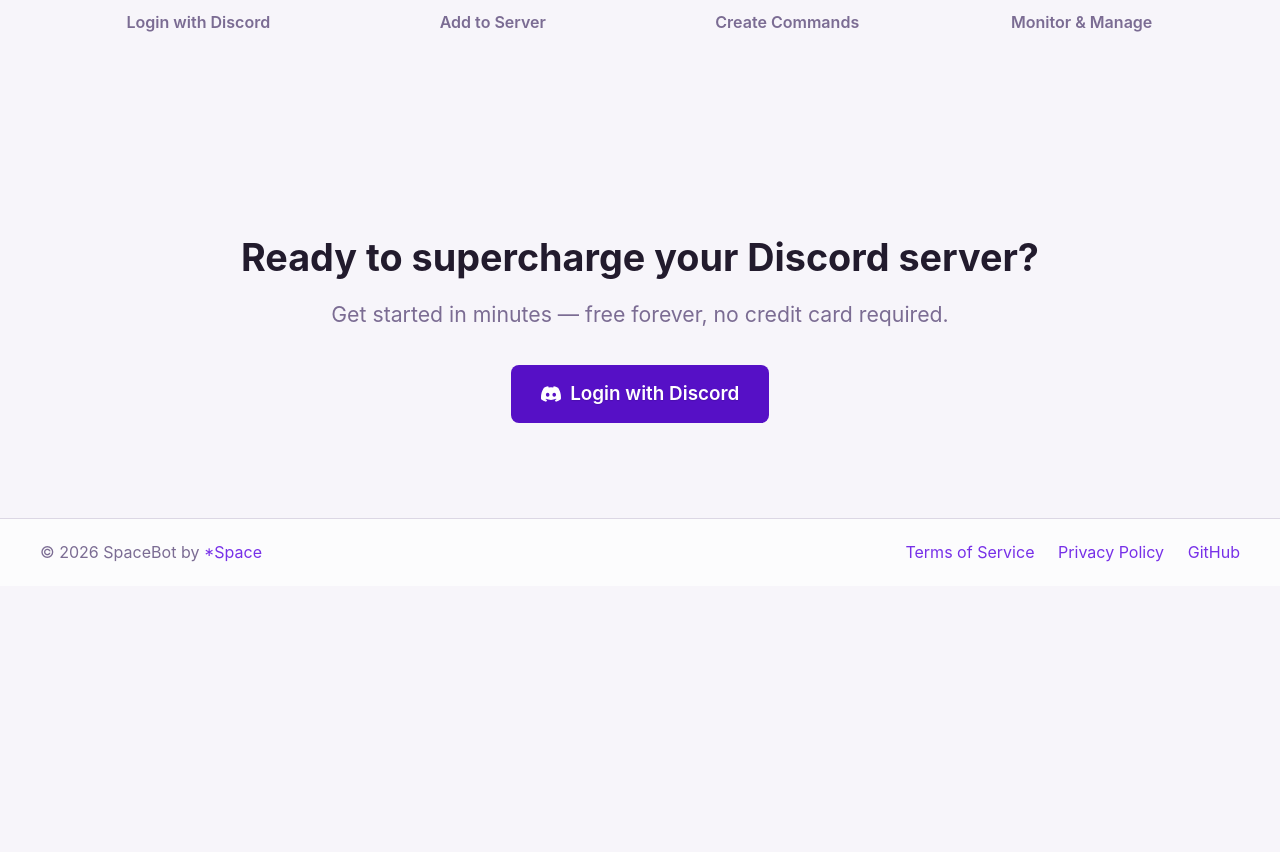
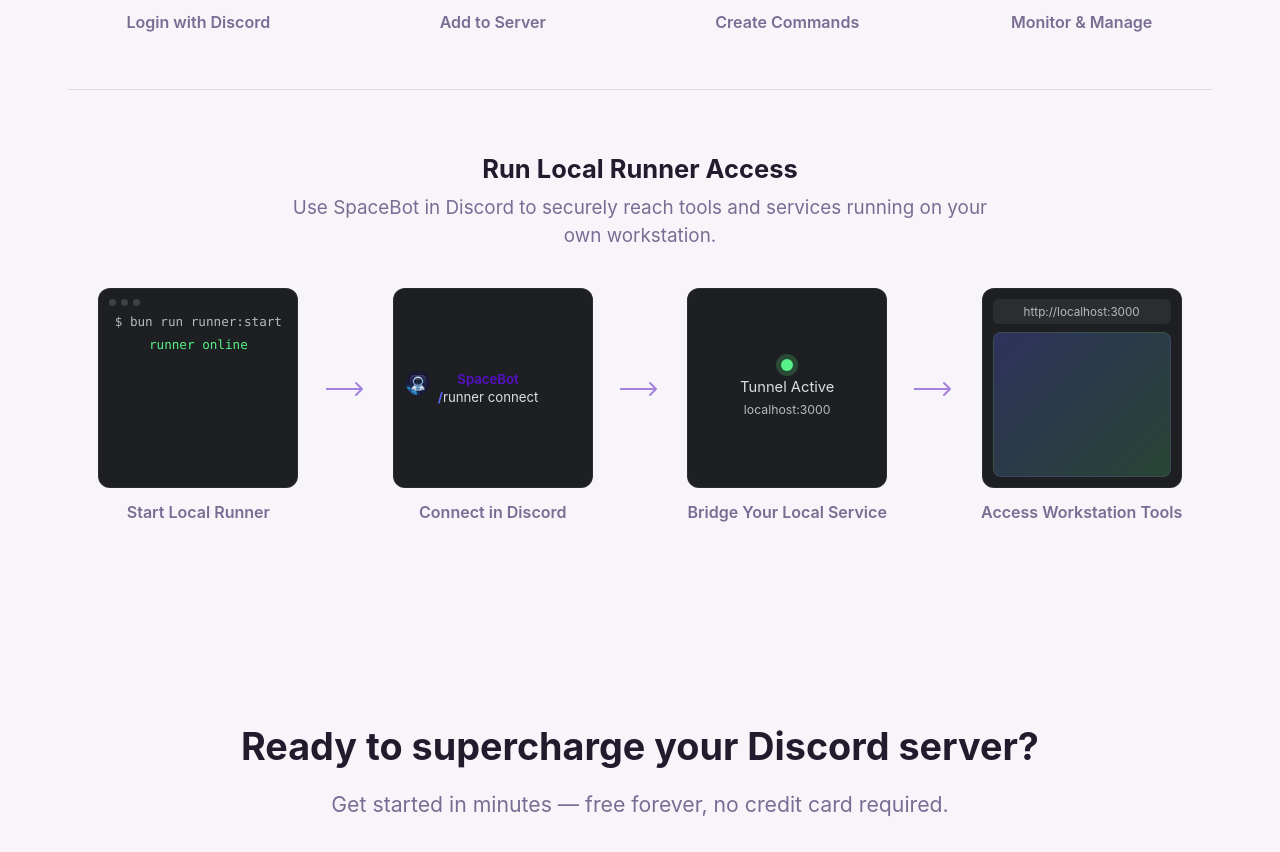
Before and after one commit to starspacegroup/spacebot, a SvelteKit app: page / in a window 1280 px wide. Shown: the part 4112-4964 px from the top of the page. Before the commit the page ends 4698 px from the top, so only its background shows below. Built offline with nearby package versions, Linux system fonts and the light colour scheme; no server answers.

Commit message:
feat: add local runner access flow with step-by-step instructions and UI enhancements

```diff
--- a/src/routes/+page.svelte
+++ b/src/routes/+page.svelte
@@ -266,6 +266,70 @@
 					</div>
 				</div>
 				<span class="step-label">Monitor & Manage</span>
+			</div>
+		</div>
+
+		<div class="how-it-works-subflow">
+			<h3>Run Local Runner Access</h3>
+			<p class="how-it-works-subtitle">Use SpaceBot in Discord to securely reach tools and services running on your own workstation.</p>
+
+			<div class="steps steps-local-runner">
+				<div class="step">
+					<div class="step-card">
+						<div class="mock-terminal">
+							<div class="mock-terminal-header">
+								<span></span><span></span><span></span>
+							</div>
+							<div class="mock-terminal-line">$ bun run runner:start</div>
+							<div class="mock-terminal-line ok">runner online</div>
+						</div>
+					</div>
+					<span class="step-label">Start Local Runner</span>
+				</div>
+
+				<div class="step-connector"><svg width="40" height="24" viewBox="0 0 40 24" fill="none"><path d="M0 12h36m0 0l-6-6m6 6l-6 6" stroke="var(--color-primary-button)" stroke-width="2" stroke-linecap="round" stroke-linejoin="round" opacity="0.5"/></svg></div>
+
+				<div class="step">
+					<div class="step-card">
+						<div class="mock-chat mock-chat-local">
+							<div class="mock-message">
+								<div class="mock-msg-avatar">
+									<img src="/logo.webp" alt="" width="24" height="24" />
+								</div>
+								<div class="mock-msg-body">
+									<span class="mock-msg-name">SpaceBot</span>
+									<span class="mock-msg-text"><span class="mock-slash">/</span>runner connect</span>
+								</div>
+							</div>
+						</div>
+					</div>
+					<span class="step-label">Connect in Discord</span>
+				</div>
+
+				<div class="step-connector"><svg width="40" height="24" viewBox="0 0 40 24" fill="none"><path d="M0 12h36m0 0l-6-6m6 6l-6 6" stroke="var(--color-primary-button)" stroke-width="2" stroke-linecap="round" stroke-linejoin="round" opacity="0.5"/></svg></div>
+
+				<div class="step">
+					<div class="step-card">
+						<div class="mock-bridge-status">
+							<div class="mock-status-dot"></div>
+							<span>Tunnel Active</span>
+							<small>localhost:3000</small>
+						</div>
+					</div>
+					<span class="step-label">Bridge Your Local Service</span>
+				</div>
+
+				<div class="step-connector"><svg width="40" height="24" viewBox="0 0 40 24" fill="none"><path d="M0 12h36m0 0l-6-6m6 6l-6 6" stroke="var(--color-primary-button)" stroke-width="2" stroke-linecap="round" stroke-linejoin="round" opacity="0.5"/></svg></div>
+
+				<div class="step">
+					<div class="step-card">
+						<div class="mock-browser-card">
+							<div class="mock-browser-url">http://localhost:3000</div>
+							<div class="mock-browser-window"></div>
+						</div>
+					</div>
+					<span class="step-label">Access Workstation Tools</span>
+				</div>
 			</div>
 		</div>
 	</section>
@@ -689,6 +753,27 @@
 		color: var(--color-text);
 	}
 
+	.how-it-works-subflow {
+		margin-top: 3rem;
+		padding-top: 2rem;
+		border-top: 1px solid var(--color-border);
+	}
+
+	.how-it-works-subflow h3 {
+		text-align: center;
+		font-size: 1.35rem;
+		margin-bottom: 0.5rem;
+		color: var(--color-text);
+	}
+
+	.how-it-works-subtitle {
+		text-align: center;
+		color: var(--color-text-muted);
+		max-width: 700px;
+		margin: 0 auto 2rem;
+		line-height: 1.5;
+	}
+
 	.steps {
 		display: flex;
 		align-items: center;
@@ -885,6 +970,100 @@
 		opacity: 0.5;
 	}
 
+	/* Local runner subflow mocks */
+	.steps-local-runner .step-card {
+		max-width: 200px;
+	}
+
+	.mock-terminal {
+		width: 100%;
+		height: 100%;
+		display: flex;
+		flex-direction: column;
+		padding: 10px;
+		gap: 8px;
+	}
+
+	.mock-terminal-header {
+		display: flex;
+		gap: 5px;
+	}
+
+	.mock-terminal-header span {
+		width: 7px;
+		height: 7px;
+		border-radius: 50%;
+		background: #3f4147;
+	}
+
+	.mock-terminal-line {
+		font-size: 0.67rem;
+		color: #b5bac1;
+		font-family: var(--font-mono, ui-monospace, SFMono-Regular, Menlo, Monaco, Consolas, "Liberation Mono", "Courier New", monospace);
+		white-space: nowrap;
+		overflow: hidden;
+		text-overflow: ellipsis;
+	}
+
+	.mock-terminal-line.ok {
+		color: #57f287;
+	}
+
+	.mock-chat-local {
+		display: flex;
+		align-items: center;
+		height: 100%;
+	}
+
+	.mock-bridge-status {
+		display: flex;
+		flex-direction: column;
+		align-items: center;
+		gap: 0.35rem;
+		font-size: 0.78rem;
+		color: #dbdee1;
+	}
+
+	.mock-status-dot {
+		width: 12px;
+		height: 12px;
+		border-radius: 50%;
+		background: #57f287;
+		box-shadow: 0 0 0 5px rgba(87, 242, 135, 0.2);
+	}
+
+	.mock-bridge-status small {
+		font-size: 0.65rem;
+		color: #b5bac1;
+	}
+
+	.mock-browser-card {
+		width: 100%;
+		height: 100%;
+		padding: 10px;
+		display: flex;
+		flex-direction: column;
+		gap: 8px;
+	}
+
+	.mock-browser-url {
+		font-size: 0.62rem;
+		padding: 0.3rem 0.45rem;
+		background: #2b2d31;
+		border-radius: 6px;
+		color: #b5bac1;
+		white-space: nowrap;
+		overflow: hidden;
+		text-overflow: ellipsis;
+	}
+
+	.mock-browser-window {
+		flex: 1;
+		border-radius: 8px;
+		background: linear-gradient(135deg, rgba(88, 101, 242, 0.28), rgba(87, 242, 135, 0.18));
+		border: 1px solid rgba(255, 255, 255, 0.08);
+	}
+
 	@media (max-width: 700px) {
 		.steps {
 			flex-direction: column;
```
